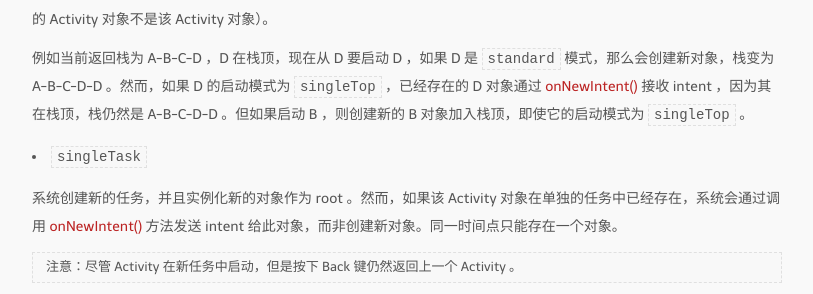
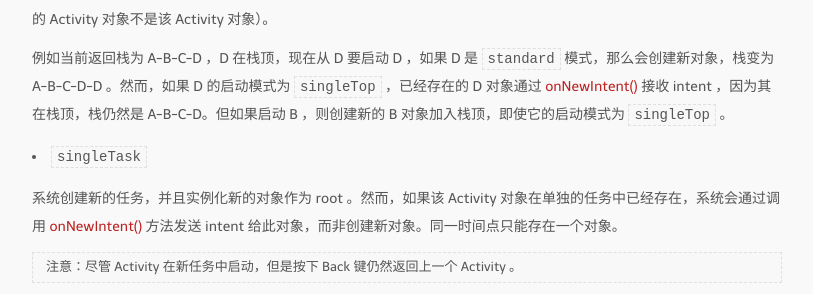
Before and after one commit to johnwatsondev/johnwatsondev.github.io, a Jekyll site: the page built from _posts/2016-01-16-task-and-back-stack.md, in a window 1280 px wide and 900 px high, scrolled down 2340 px. Shown: the part 182-476 px from the top of the window, without its empty margins (233-1046 px from the left). Built offline with Jekyll 4.4.1, drawn with Linux system fonts in a browser that asks for light colours; nearby versions of some CDN libraries; some web fonts are replaced; comment, search, counter and statistics services are not loaded.

Commit message:
fix typos

```diff
--- a/_posts/2016-01-16-task-and-back-stack.md
+++ b/_posts/2016-01-16-task-and-back-stack.md
@@ -87,7 +87,7 @@ tags:
 
 如果当前任务的顶部已经存在一个 Activity 的对象，系统将会通过调用 [onNewIntent()](http://developer.android.com/reference/android/app/Activity.html#onNewIntent(android.content.Intent\)) 方法给该对象发送 intent ，而非创建新对象。它能够被多次创建新对象，每个对象可以属于不同的任务，并且一个任务可以拥有多个对象（只有当返回栈顶的 Activity 对象不是该 Activity 对象）。
 
-例如当前返回栈为 A-B-C-D ，D 在栈顶，现在从 D 要启动 D ，如果 D 是 `standard` 模式，那么会创建新对象，栈变为 A-B-C-D-D 。然而，如果 D 的启动模式为 `singleTop` ，已经存在的 D 对象通过 [onNewIntent()](http://developer.android.com/reference/android/app/Activity.html#onNewIntent(android.content.Intent\)) 接收 intent ，因为其在栈顶，栈仍然是 A-B-C-D-D 。但如果启动 B ，则创建新的 B 对象加入栈顶，即使它的启动模式为 `singleTop` 。
+例如当前返回栈为 A-B-C-D ，D 在栈顶，现在从 D 要启动 D ，如果 D 是 `standard` 模式，那么会创建新对象，栈变为 A-B-C-D-D 。然而，如果 D 的启动模式为 `singleTop` ，已经存在的 D 对象通过 [onNewIntent()](http://developer.android.com/reference/android/app/Activity.html#onNewIntent(android.content.Intent\)) 接收 intent ，因为其在栈顶，栈仍然是 A-B-C-D。但如果启动 B ，则创建新的 B 对象加入栈顶，即使它的启动模式为 `singleTop` 。
 
 - `singleTask`
 
```
